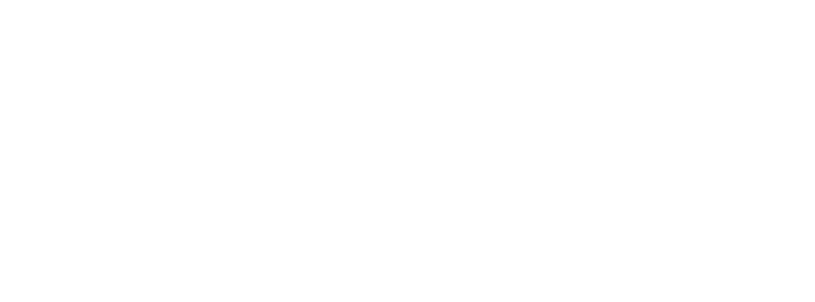
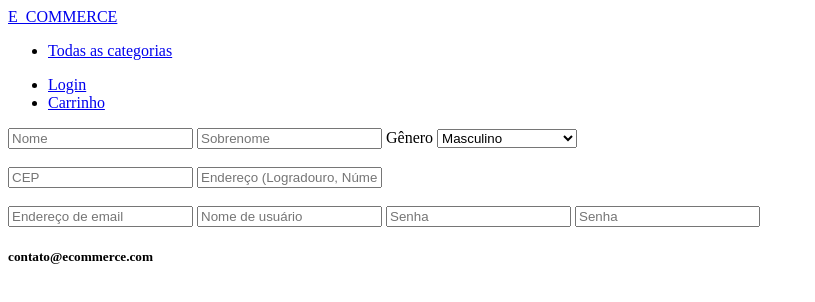
Before and after one commit to douglas-farias/coderhouse-javascript_projetofinal, a plain HTML site: page assets/pages/cadastro-usuario.html in a window 1280 px wide. Shown: the whole page, without its empty margins (0-815 px from the left). Drawn offline with Linux system fonts and the light colour scheme.

Commit message:
novos arquivos js

```diff
--- a/assets/pages/cadastro-usuario.html
+++ b/assets/pages/cadastro-usuario.html
@@ -5,9 +5,54 @@
     <meta name="viewport" content="width=device-width, initial-scale=1.0">
     <link rel="shortcut icon" href="./assets/icons/favicon.png">
     <link rel="stylesheet" href="../../styles/cadastro-usuario.css">
+    <style>
+        @import url('https://fonts.googleapis.com/css2?family=Archivo:ital,wght@0,100..900;1,100..900&family=Roboto:ital,wght@0,100;0,300;0,400;0,500;0,700;0,900;1,100;1,300;1,400;1,500;1,700;1,900&display=swap');
+    </style>
     <title>EC - Cadastre-se</title>
 </head>
 <body>
-
+    <header class="menu-sup">
+        <nav>
+            <div class="menu-sup__home"><a href="./index.html">E_COMMERCE</a></div>
+            <ul class="menu-sup__loja">
+                <li><a href="./assets/pages/loja-todas-categorias.html">Todas as categorias</a></li>
+            </ul>
+            <ul class="menu-sup__usuario">
+                <li><a href="./assets/pages/cadastro-usuario.html">Login</a></li>
+                <li><a href="./assets/pages/carrinho.html">Carrinho</a></li>
+            </ul>
+        </nav>
+    </header>
+    <main class="conteudo">
+        <form>
+            <div>
+                <input type="text" placeholder="Nome">
+                <input type="text" placeholder="Sobrenome">
+                <form>
+                    <span>Gênero</span>
+                    <select name="genero" id="">
+                        <option value="masculino">Masculino</option>
+                        <option value="feminino">Feminino</option>
+                        <option value="outros">Outros</option>
+                        <option value="prefiroNaoInforma">Prefiro não informar</option>
+                    </select>
+                </form>
+            </div><br>
+            <div>
+                <input type="text" placeholder="CEP">
+                <input type="text" placeholder="Endereço (Logradouro, Número)"><br>
+            </div><br>
+            <div>
+                <input type="text" placeholder="Endereço de email">
+                <input type="text" placeholder="Nome de usuário">
+                <input type="text" placeholder="Senha">
+                <input type="text" placeholder="Senha">
+            </div>
+        </form>
+    </main>
+    <footer>
+        <h5>contato@ecommerce.com</h5>
+    </footer>
+    <script defer src="../../scripts/cadastro-usuario.js"></script>
 </body>
 </html>
```
Also changed, not shown: assets/pages/carrinho.html (+18 -0 lines), assets/pages/loja-todas-categorias.html (+18 -0 lines), scripts/carrinho.js (added), scripts/loja-todas-categorias.js (added), 1 other file.
